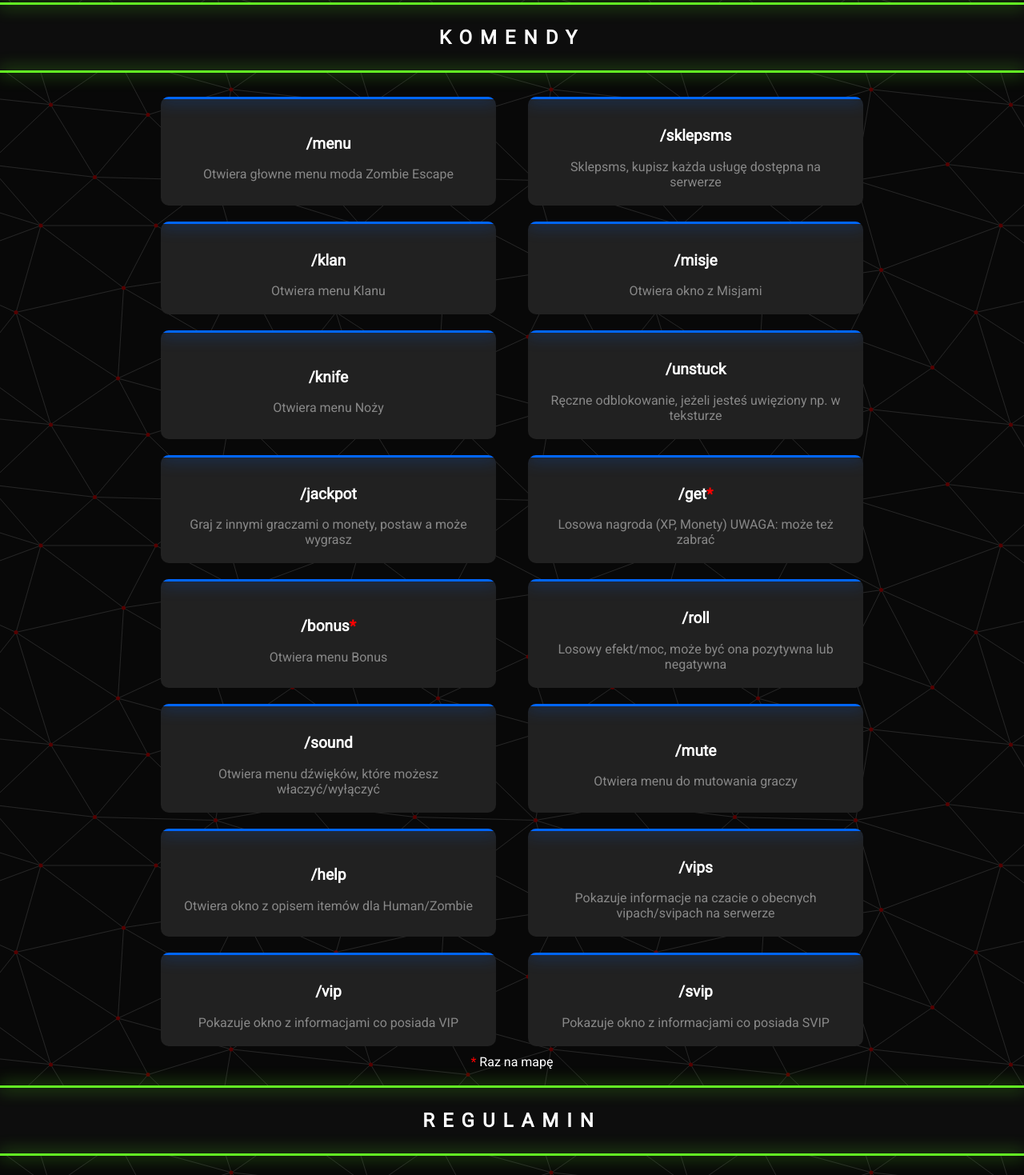
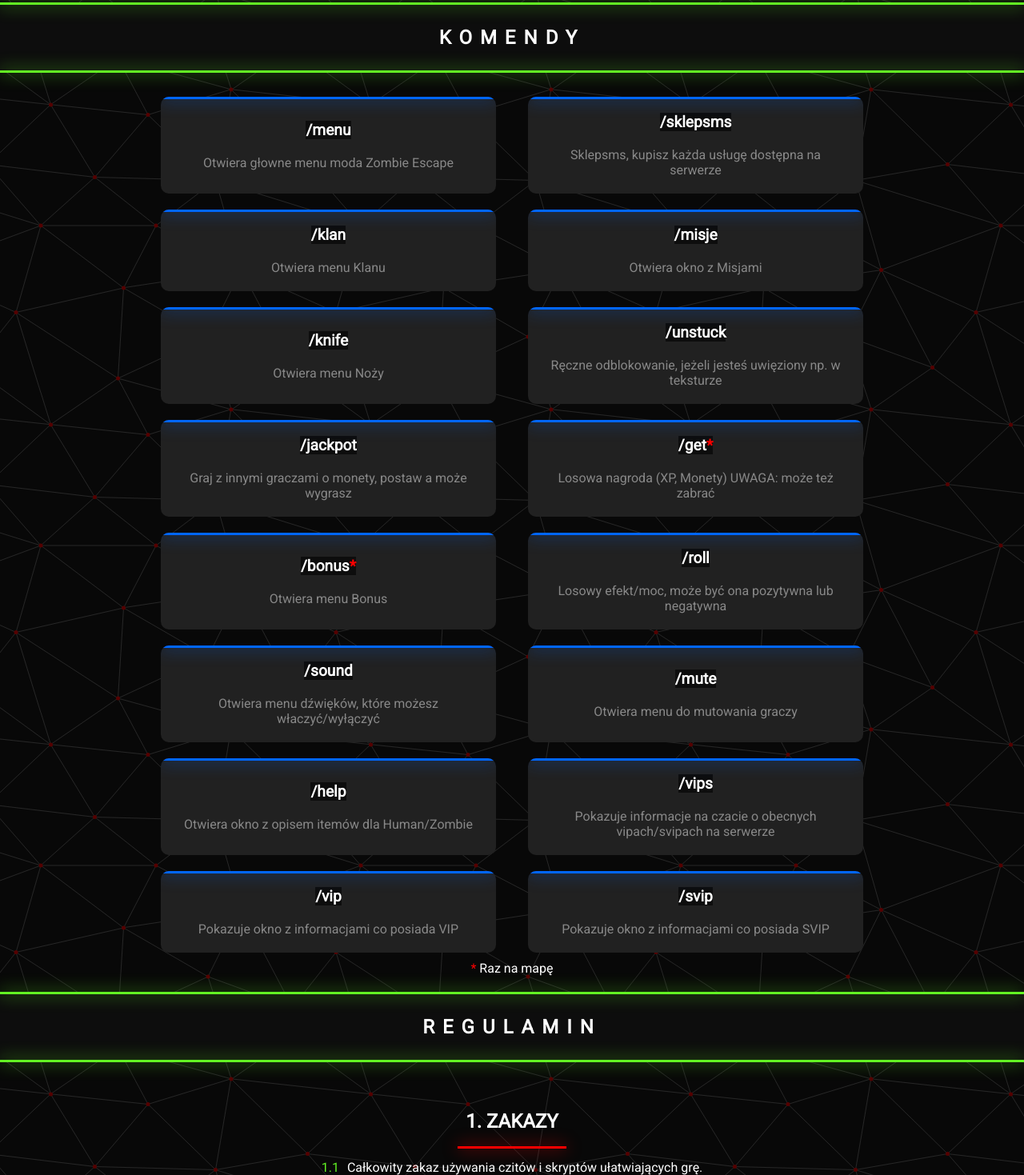
Before and after one commit to NotxFound/escapers, a plain HTML site: page index.html in a window 1280 px wide. Shown: the part 1487-2956 px from the top of the page at 80% size. Drawn offline with Linux system fonts and the light colour scheme.

Commit message:
Add files via upload

```diff
--- a/index.html
+++ b/index.html
@@ -149,67 +149,67 @@
         <section>
             <div class="command_list">
                 <div class="command_box">
-                    <span class="command">/menu</span>
+                    <p class="command">/menu</p>
                     <p class="description">Otwiera głowne menu moda Zombie Escape</p>
                 </div>
                 <div class="command_box">
-                    <span class="command">/sklepsms</span>
+                    <p class="command">/sklepsms</p>
                     <p class="description">Sklepsms, kupisz każda usługę dostępna na serwerze</p>
                 </div>
                 <div class="command_box">
-                    <span class="command">/klan</span>
+                    <p class="command">/klan</p>
                     <p class="description">Otwiera menu Klanu</p>
                 </div>
                 <div class="command_box">
-                    <span class="command">/misje</span>
+                    <p class="command">/misje</p>
                     <p class="description">Otwiera okno z Misjami</p>
                 </div>
                 <div class="command_box">
-                    <span class="command">/knife</span>
+                    <p class="command">/knife</p>
                     <p class="description">Otwiera menu Noży</p>
                 </div>
                 <div class="command_box">
-                    <span class="command">/unstuck</span>
+                    <p class="command">/unstuck</p>
                     <p class="description">Ręczne odblokowanie, jeżeli jesteś uwięziony np. w teksturze</p>
                 </div>
                 <div class="command_box">
-                    <span class="command">/jackpot</span>
+                    <p class="command">/jackpot</p>
                     <p class="description">Graj z innymi graczami o monety, postaw a może wygrasz</p>
                 </div>
                 <div class="command_box">
-                    <span class="command">/get<span>*</span></span>
+                    <p class="command">/get<span>*</span></p>
                     <p class="description">Losowa nagroda (XP, Monety) UWAGA: może też zabrać</p>
                 </div>
                 <div class="command_box">
-                    <span class="command">/bonus<span>*</span></span>
+                    <p class="command">/bonus<span>*</span></p>
                     <p class="description">Otwiera menu Bonus</p>
                 </div>
                 <div class="command_box">
-                    <span class="command">/roll</span>
+                    <p class="command">/roll</p>
                     <p class="description">Losowy efekt/moc, może być ona pozytywna lub negatywna</p>
                 </div>
                 <div class="command_box">
-                    <span class="command">/sound</span>
+                    <p class="command">/sound</p>
                     <p class="description">Otwiera menu dźwięków, które możesz właczyć/wyłączyć</p>
                 </div>
                 <div class="command_box">
-                    <span class="command">/mute</span>
+                    <p class="command">/mute</p>
                     <p class="description">Otwiera menu do mutowania graczy</p>
                 </div>
                 <div class="command_box">
-                    <span class="command">/help</span>
+                    <p class="command">/help</p>
                     <p class="description">Otwiera okno z opisem itemów dla Human/Zombie</p>
                 </div>
                 <div class="command_box">
-                    <span class="command">/vips</span>
+                    <p class="command">/vips</p>
                     <p class="description">Pokazuje informacje na czacie o obecnych vipach/svipach na serwerze</p>
                 </div>
                 <div class="command_box">
-                    <span class="command">/vip</span>
+                    <p class="command">/vip</p>
                     <p class="description">Pokazuje okno z informacjami co posiada VIP</p>
                 </div>
                 <div class="command_box">
-                    <span class="command">/svip</span>
+                    <p class="command">/svip</p>
                     <p class="description">Pokazuje okno z informacjami co posiada SVIP</p>
                 </div>
             </div>
--- a/style.css
+++ b/style.css
@@ -345,14 +345,15 @@ h1::before {
     box-shadow: 0 0 20px var(--clr_blue);
 }
 
-.command_box span span {
+.command_box p span {
     color: red;
 }
 
 .command {
     font-size: 1.2em;
     font-weight: bold;
-    line-height: 3;
+    margin-bottom: 20px;
+    background-color: var(--clr_dark_main);
 }
 
 .komenda-info {
```
